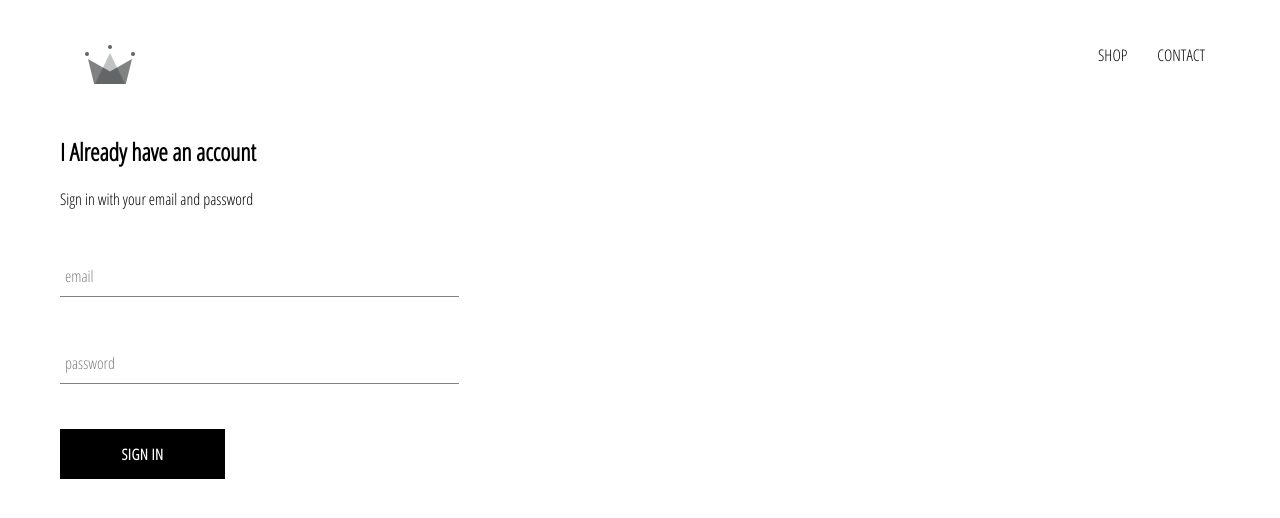
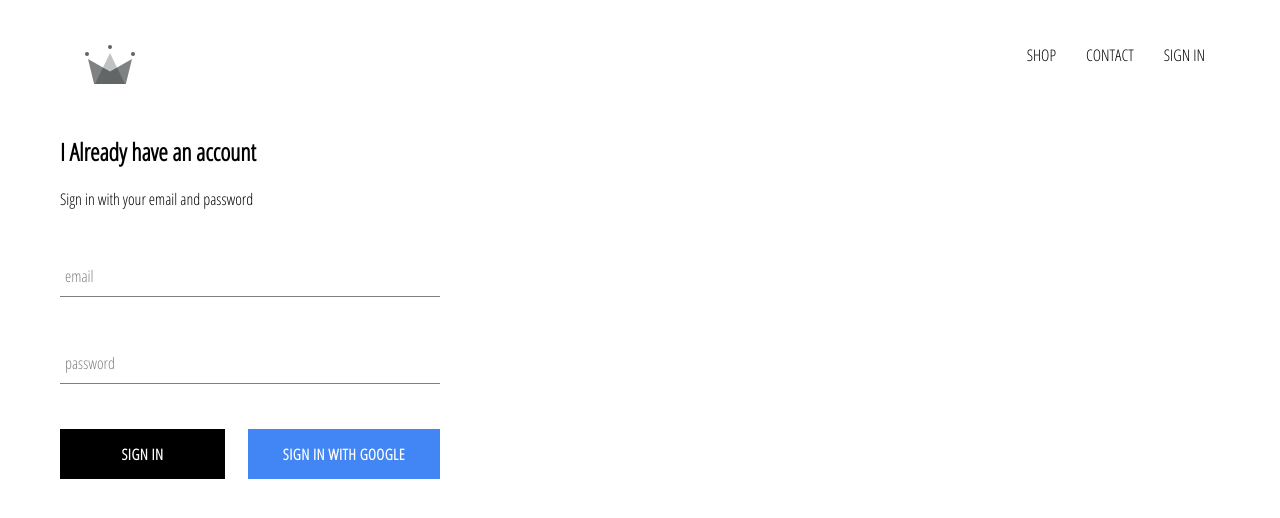
Before and after one commit to konarkkapil1/crwn-clothing, a React (Create React App) app: page /signin in a window 1280 px wide. Shown: the top 518 px of the page. Built offline with nearby package versions, Linux system fonts and the light colour scheme; no server answers.

Commit message:
integrated firebase auth created sign in

```diff
--- a/src/App.css
+++ b/src/App.css
@@ -6,3 +6,6 @@
     text-decoration: none;
     color: black;
 }
+*{
+    box-sizing: border-box;
+}
--- a/src/App.js
+++ b/src/App.js
@@ -5,21 +5,34 @@
 import ShopPage from './pages/shop/shop.component';
 import Header from './components/header/header.component'
 import SignInAndSignUp from './pages/sign-in-and-sign-up/sign-in-and-sign-up.component'
+import { auth } from './firebase/firebase.utils'
 
-const Hatspage = () => {
-    return(
-      <h1>Hats Page</h1>
-    );
+
+class App extends React.Component {
+  constructor(){
+    super()
+    this.state = {
+      currentUser: null
     }
-const JacketPage = () =>{
-  return(
-    <h1>Jacket page</h1>
-  );
   }
-function App() {
+
+  unsubscribeFromAuth = null
+
+  componentDidMount(){
+    this.unsubscribeFromAuth = auth.onAuthStateChanged(user => {
+      this.setState({currentUser: user})
+      console.log(user)
+    })
+  }
+
+  componentWillUnmount(){
+    this.unsubscribeFromAuth()
+  }
+
+  render(){
     return (
       <div>
-      <Header />
+        <Header currentUser={this.state.currentUser} />
         <Switch>
           <Route exact path="/" component={HomePage} />
           <Route path="/shop" component={ShopPage} />
@@ -29,5 +42,6 @@
       </div>
     );
   }
+}
 
 export default App;
--- a/src/components/custom-button/custom-button.component.jsx
+++ b/src/components/custom-button/custom-button.component.jsx
@@ -1,8 +1,8 @@
 import React from 'react'
 import './custom-button.styles.scss'
 
-const CustomButton = ({children,...otherProps}) =>(
-    <button className="custom-button" {...otherProps}>
+const CustomButton = ({children,isGoogleSignIn,...otherProps}) =>(
+    <button className={ `${isGoogleSignIn ? 'google-sign-in' : ''} custom-button`} {...otherProps}>
         {children}
     </button>
 )
--- a/src/components/custom-button/custom-button.styles.scss
+++ b/src/components/custom-button/custom-button.styles.scss
@@ -19,4 +19,13 @@
     color: black;
     border: 1px solid black;
   }
+
+  &.google-sign-in{
+    background-color: #4285f4;
+    color:white;
+    &:hover{
+      background-color: #357ae8;
+      border:none;
+    }
+  }
 }
--- a/src/components/header/header.component.jsx
+++ b/src/components/header/header.component.jsx
@@ -1,10 +1,11 @@
 import React from 'react'
 import { Link } from 'react-router-dom'
 import './header.component'
+import {auth} from'../../firebase/firebase.utils'
 import { ReactComponent as Logo } from '../../assets/original.svg'
 import './header.styles.scss'
 
-const Header = () => {
+const Header = ({currentUser}) => {
     return(
         <div className="header">
 
@@ -19,6 +20,11 @@
                 <Link to="/contact" className="option">
                     CONTACT
                 </Link>
+                {
+                    currentUser ?
+                        <div className="option" onClick={() => auth.signOut()}>SIGN OUT</div>
+                    :<Link className="option" to="/signin">SIGN IN</Link>
+                }
             </div>
 
         </div>
--- a/src/components/header/header.styles.scss
+++ b/src/components/header/header.styles.scss
@@ -20,6 +20,7 @@
 
     .option {
       padding: 10px 15px;
+      cursor:pointer;
     }
   }
 }
--- a/src/components/sign-in/sign-in.component.jsx
+++ b/src/components/sign-in/sign-in.component.jsx
@@ -2,6 +2,7 @@
 import FormInput from '../form-input/form-input.component'
 import CustomButton from '../custom-button/custom-button.component'
 import './sign-in.styles.scss'
+import { signInWithGoogle } from '../../firebase/firebase.utils'
 
 class SignIn extends React.Component {
     constructor(props){
@@ -31,8 +32,11 @@
                     <FormInput name="email" label="email" type="email" value={this.state.email} handleChange={this.handleChange} required />
                     <FormInput name="password" label="password" type='password' value={this.state.password} handleChange={this.handleChange} required />
 
+                    <div className="buttons">
+                        <CustomButton type="submit" value="login" > SIGN IN </CustomButton>
+                        <CustomButton onClick={signInWithGoogle} isGoogleSignIn > SIGN IN WITH GOOGLE </CustomButton>
+                    </div>
 
-                    <CustomButton type="submit" value="login" > SIGN IN </CustomButton>
                 </form>
             </div>
         )
--- a/src/components/sign-in/sign-in.styles.scss
+++ b/src/components/sign-in/sign-in.styles.scss
@@ -1,9 +1,14 @@
 .sign-in{
-    width: 30vw;
+    width: 380px;
     display: flex;
     flex-direction: column;
 
     .title{
         margin: 10px 0px;
     }
+
+    .buttons{
+        display: flex;
+        justify-content: space-between;
+    }
 }
--- /dev/null
+++ b/src/firebase/firebase.utils.js
@@ -0,0 +1,25 @@
+import firebase from 'firebase/app'
+import 'firebase/firestore'
+import 'firebase/auth'
+
+const config = {
+    apiKey: "AIzaSyDdzy7S-Xk3AlQ5WlZ_35nGCbohtt1mAW8",
+    authDomain: "crwn-db-977af.firebaseapp.com",
+    databaseURL: "https://crwn-db-977af.firebaseio.com",
+    projectId: "crwn-db-977af",
+    storageBucket: "crwn-db-977af.appspot.com",
+    messagingSenderId: "950866835629",
+    appId: "1:950866835629:web:dcec5532d5ee4d3ab0ee24",
+    measurementId: "G-BB6JK6NB0C"
+};
+
+firebase.initializeApp(config);
+
+export const auth = firebase.auth();
+export const firestore = firebase.firestore();
+
+const provider = new firebase.auth.GoogleAuthProvider()
+provider.setCustomParameters({prompt:'select_account'})
+export const signInWithGoogle = () => auth.signInWithPopup(provider);
+
+export default firebase
```
Lines whose indentation alone changed are shown as unchanged.
